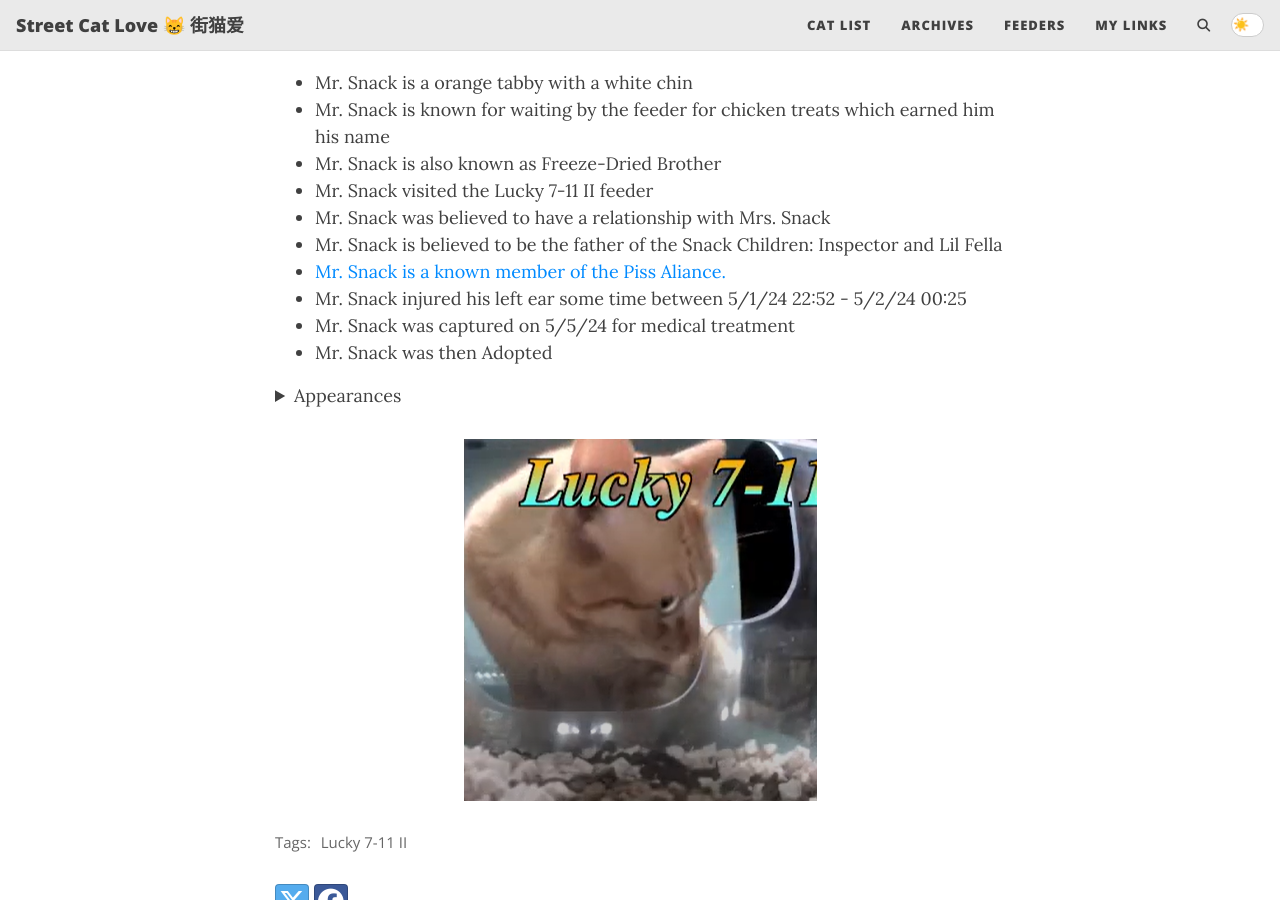
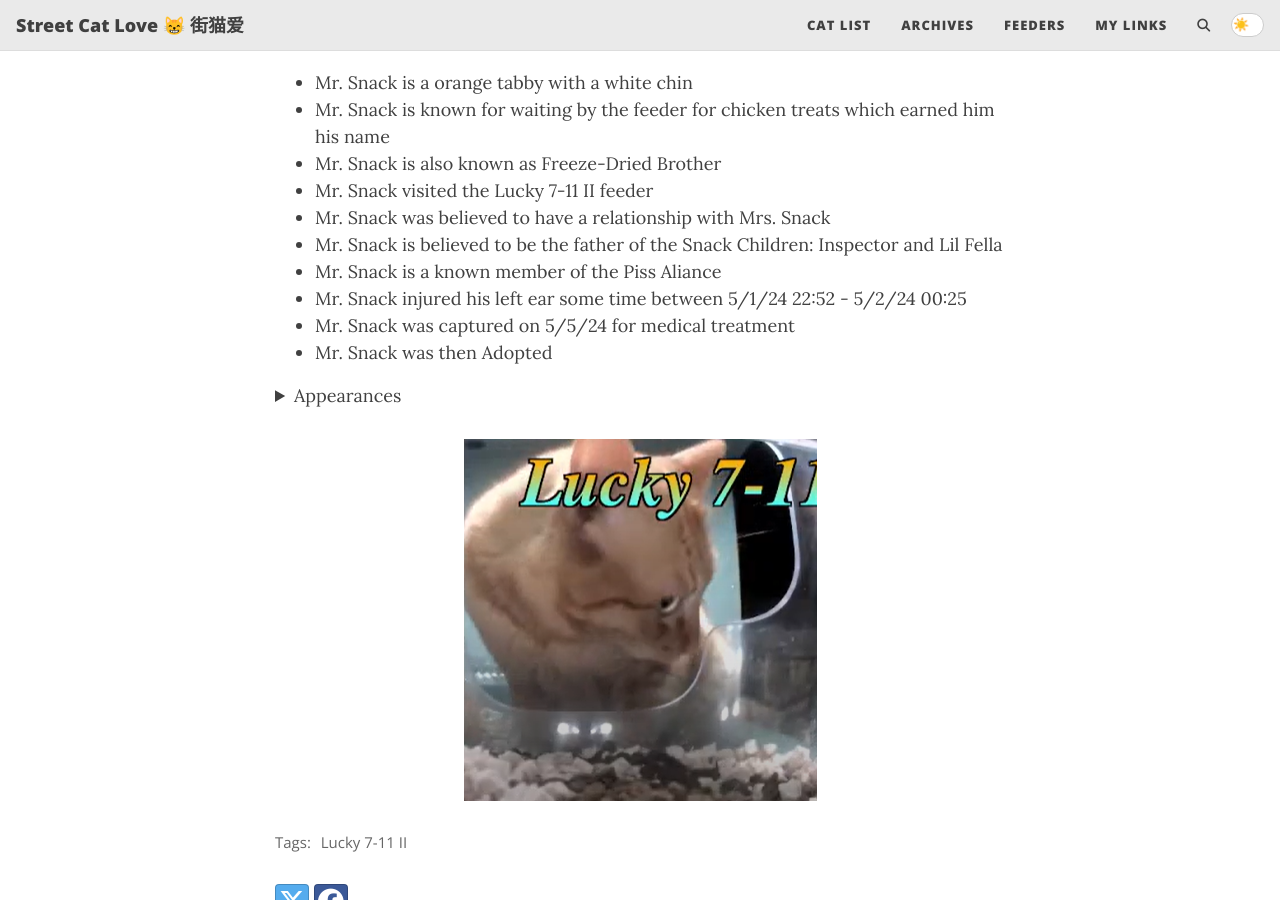
Before and after one commit to StreetCatLove/hellostreetcat, a Jekyll site: the page built from _posts/2024-11-28-mr_snack.md, in a window 1280 px wide and 900 px high, scrolled down 449 px. Built offline with Jekyll 4.4.1, drawn with Linux system fonts in a browser that asks for light colours; comment, search, counter and statistics services are not loaded; part of the change alters nothing that is shown.

```diff
--- a/_posts/2024-11-28-mr_snack.md
+++ b/_posts/2024-11-28-mr_snack.md
@@ -14,7 +14,7 @@ comments: false
 * Mr. Snack visited the Lucky 7-11 II feeder
 * Mr. Snack was believed to have a relationship with Mrs. Snack
 * Mr. Snack is believed to be the father of the Snack Children: Inspector and Lil Fella
-* [Mr. Snack is a known member of the Piss Aliance.](/hellostreetcat/piss_alliance)
+* Mr. Snack is a known member of the Piss Aliance
 * Mr. Snack injured his left ear some time between 5/1/24 22:52 - 5/2/24 00:25
 * Mr. Snack was captured on 5/5/24 for medical treatment
 * Mr. Snack was then Adopted
```
